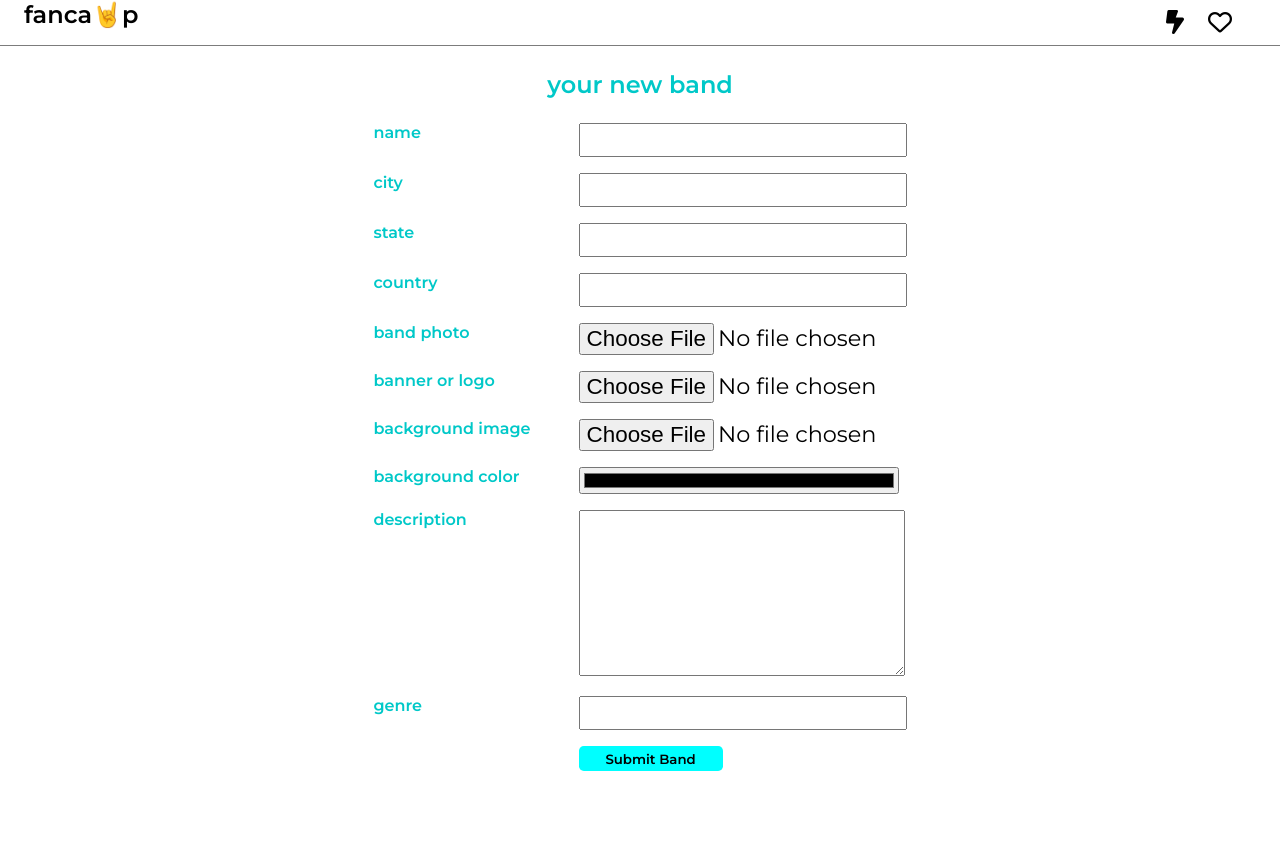
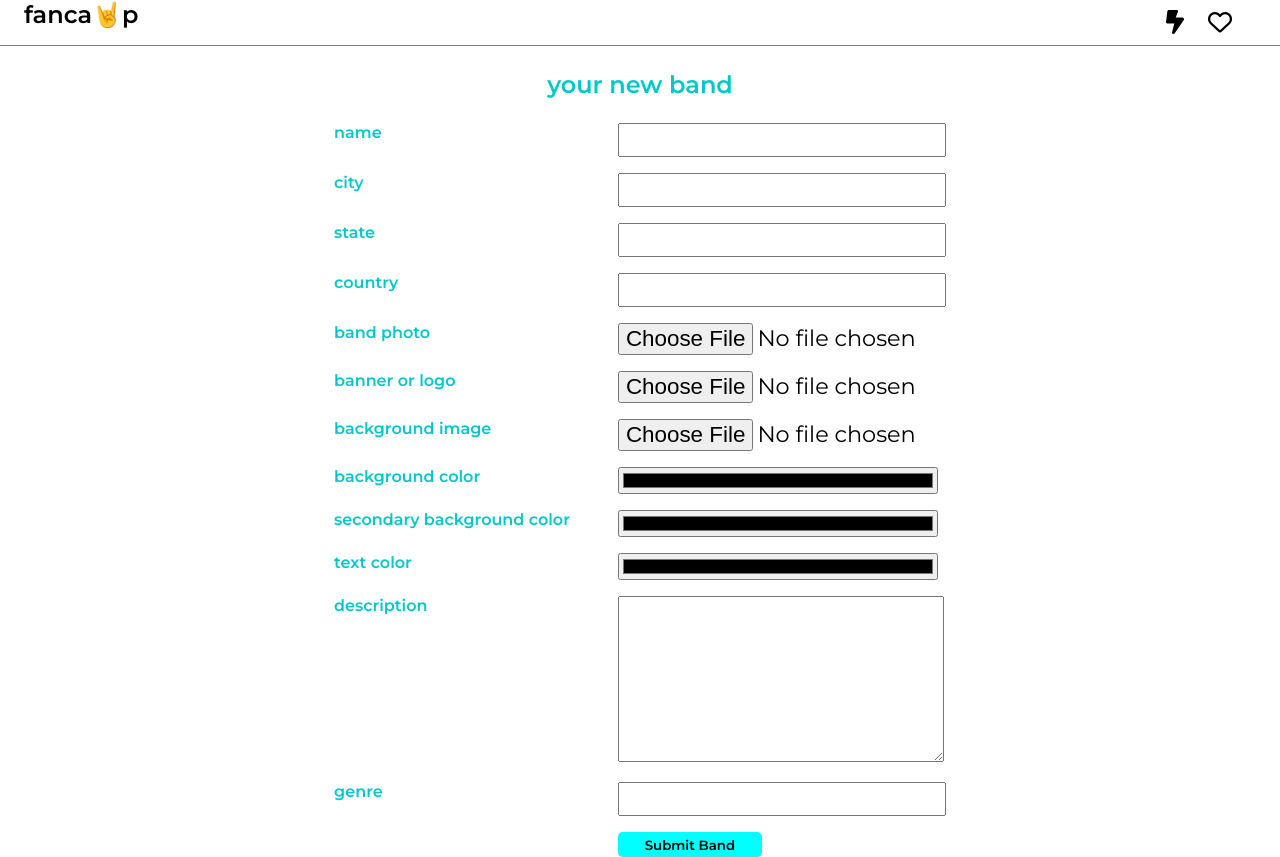
Before and after one commit to cludwell/capstone-project, a React (Create React App) app in the folder react-app/: page /bands/new in a window 1280 px wide. Before the commit the page ends 800 px from the top, so only its background shows below. Built offline with nearby package versions, Linux system fonts and the light colour scheme; no server answers; a web font is replaced by a local one.

Commit message:
footer on band deets page

```diff
--- a/react-app/src/components/BandDetails/BandDetails.css
+++ b/react-app/src/components/BandDetails/BandDetails.css
@@ -1,5 +1,7 @@
 .band-deets-page {
     display: flex;
+    flex-direction: column;
+    align-items: center;
     justify-content: center;
 }
 .band-deets-iterated-albums {
--- a/react-app/src/components/BandDetails/index.js
+++ b/react-app/src/components/BandDetails/index.js
@@ -4,6 +4,7 @@ import { useEffect } from 'react'
 import { useDispatch, useSelector } from 'react-redux'
 import { deleteBandCommand, fetchAllBands, fetchBandInfo } from '../../store/bands'
 import { authenticate } from '../../store/session'
+import Footer from '../Footer'
 
 export default function BandDetails() {
     const { bandId } = useParams()
@@ -34,7 +35,18 @@ export default function BandDetails() {
         history.push(`/bands/edit/${band.id}`)
     }
     return (
-        <div className='band-deets-page'>
+        <div className='band-deets-page'
+        style={
+            band.backgroundImage ? {
+            backgroundImage: `url(${band.backgroundImage})`,
+            backgroundSize: 'cover',
+            backgroundAttachment: 'fixed',
+            backgroundPosition: 'center',
+            // backgroundRepeat: 'no-repeat'
+        }
+        : band.backgroundColor ? {
+            backgroundColor: band.backgroundColor
+        } : null }>
         <div className='band-details-container'
                 style={{
                     backgroundColor: band.backgroundColorSecondary ? band.backgroundColorSecondary : null,
@@ -75,6 +87,7 @@ export default function BandDetails() {
 
         </div>
         </div>
+        <Footer/>
         </div>
     )
 }
--- a/react-app/src/components/BandFormPOST/index.js
+++ b/react-app/src/components/BandFormPOST/index.js
@@ -13,9 +13,11 @@ export default function BandFormPOST() {
     const [ country, setCountry ] = useState('')
     const [ artistImage, setArtistImage ] = useState(null)
     const [ bannerUrl, setBannerUrl ] = useState(null)
+    const [ description, setDescription ] = useState('')
     const [ backgroundImage, setBackgroundImage ] = useState(null)
-    const [ description, setDescription ] = useState('')
     const [ backgroundColor, setBackgroundColor ] = useState('')
+    const [ backgroundColorSecondary, setBackgroundColorSecondary ] = useState('')
+    const [ textColor, setTextColor ] = useState('')
     const [ genres, setGenres ] = useState('')
     const [ errors, setErrors] = useState({})
     const [ hasSubmitted, setHasSubmitted ] = useState(false)
@@ -32,16 +34,30 @@ export default function BandFormPOST() {
         if (!bannerUrl) err.bannerUrl = 'Please submit a band logo for your banner'
         if (!description || description.length < 30) err.description = 'Please enter a description of your band.'
         if (!genres || genres.length < 3) err.genres = 'Please enter some genres you could be categorized under.'
+        if (backgroundColorSecondary === textColor) err.textColor = 'Text color and secondary background color must be different to read text!'
         setErrors(err)
         return err
-    }, [name, city, state, country, artistImage, bannerUrl, description, genres])
+    }, [name, city, state, country, artistImage, bannerUrl, description, genres, backgroundColor, backgroundColorSecondary, textColor])
 
     const handleSubmit = e => {
         e.preventDefault();
         setHasSubmitted(true)
         if (Object.values(errors).length) return;
         else {
-            const newBand = {name, city, state, country, artist_image: artistImage, banner_url: bannerUrl, description, genres, background_image: backgroundImage}
+            const newBand = {
+                name,
+                city,
+                state,
+                country,
+                description,
+                genres,
+                artist_image: artistImage,
+                banner_url: bannerUrl,
+                background_image: backgroundImage,
+                background_color: backgroundColor,
+                background_color_secondary: backgroundColorSecondary,
+                text_color: textColor
+            }
             dispatch(startBand(newBand))
             history.push(`/users/${user.id}`)
         }
@@ -151,6 +167,30 @@ export default function BandFormPOST() {
     )}
     </div>
 
+    <label className='post-band-label'>secondary background color</label>
+
+    <div className='band-post-input-col'>
+    <input type='color' className='post-band-text-input'
+    value={backgroundColorSecondary} onChange={e => setBackgroundColorSecondary(e.target.value)}></input>
+    {hasSubmitted && Object.values(errors).length ? (
+        <p className='errors'>{errors.backgroundColorSecondary}</p>
+    ) : (
+        <p></p>
+    )}
+    </div>
+
+    <label className='post-band-label'>text color</label>
+
+    <div className='band-post-input-col'>
+    <input type='color' className='post-band-text-input'
+    value={textColor} onChange={e => setTextColor(e.target.value)}></input>
+    {hasSubmitted && Object.values(errors).length ? (
+        <p className='errors'>{errors.textColor}</p>
+    ) : (
+        <p></p>
+    )}
+    </div>
+
     <label className='post-band-label'>description</label>
 
     <div className='band-post-input-col'>
--- a/react-app/src/components/BandFormPut/index.js
+++ b/react-app/src/components/BandFormPut/index.js
@@ -16,6 +16,10 @@ export default function BandFormPut() {
     const [ artistImage, setArtistImage ] = useState('')
     const [ bannerUrl, setBannerUrl ] = useState('')
     const [ description, setDescription ] = useState('')
+    const [ backgroundImage, setBackgroundImage ] = useState(null)
+    const [ backgroundColor, setBackgroundColor ] = useState('')
+    const [ backgroundColorSecondary, setBackgroundColorSecondary ] = useState('')
+    const [ textColor, setTextColor ] = useState('')
     const [ genres, setGenres ] = useState('')
     const [ errors, setErrors] = useState({})
     const [ hasSubmitted, setHasSubmitted ] = useState(false)
@@ -32,20 +36,24 @@ export default function BandFormPut() {
         if (!bannerUrl) err.bannerUrl = 'Please submit a band logo for your banner'
         if (!description || description.length < 30) err.description = 'Please enter a description of your band.'
         if (!genres || genres.length < 3) err.genres = 'Please enter some genres you could be categorized under.'
+        if (backgroundColorSecondary === textColor) err.textColor = 'Text color and secondary background color must be different to read text!'
         setErrors(err)
         return err
-    }, [name, city, state, country, artistImage, bannerUrl, description, genres])
+    }, [name, city, state, country, artistImage, bannerUrl, description, genres, backgroundColor, backgroundColorSecondary, textColor])
 
     useEffect(() => {
         setName(bandState && bandState.name ? bandState.name : '')
         setCity(bandState && bandState.city ? bandState.city : '')
         setState(bandState && bandState.state ? bandState.state : '')
-        setBannerUrl(bandState && bandState.bannerUrl ? bandState.bannerUrl : '')
+        setBannerUrl(bandState && bandState.bannerUrl ? bandState.bannerUrl : null)
         setCountry(bandState && bandState.country ? bandState.country : '')
-        setArtistImage(bandState && bandState.artistImage ? bandState.artistImage : '')
+        setArtistImage(bandState && bandState.artistImage ? bandState.artistImage : null)
         setDescription(bandState && bandState.description ? bandState.description : '')
         setGenres(bandState && bandState.genres ? bandState.genres : '')
-
+        setBackgroundColor(bandState && bandState.backgroundColor ? bandState.backgroundColor : '')
+        setBackgroundColorSecondary(bandState && bandState.backgroundColorSecondary ? bandState.backgroundColorSecondary : '')
+        setTextColor(bandState && bandState.textColor ? bandState.textColor : '')
+        setBackgroundImage(bandState && bandState.backgroundImage ? bandState.backgroundImage : null)
     }, [bandState])
 
     const handleSubmit = e => {
@@ -53,7 +61,20 @@ export default function BandFormPut() {
         setHasSubmitted(true)
         if (Object.values(errors).length) return alert('Please correct errors')
         else {
-            const data = {name, city, state, country, artist_image: artistImage, banner_url: bannerUrl, description, genres}
+            const data = {
+                name,
+                city,
+                state,
+                country,
+                description,
+                genres,
+                artist_image: artistImage,
+                banner_url: bannerUrl,
+                background_image: backgroundImage,
+                background_color: backgroundColor,
+                background_color_secondary: backgroundColorSecondary,
+                text_color: textColor
+            }
             dispatch(editBandRequest(data, bandId))
             dispatch(fetchBandInfo(bandId))
             history.push(`/users/${user.id}`)
@@ -141,6 +162,55 @@ export default function BandFormPut() {
     )}
     </div>
 
+
+    <label className='post-band-label'>background image</label>
+
+    <div className='band-post-input-col'>
+    <input type='file' className='post-band-text-input'
+    accept='image/*' name='background_image' onChange={e => setBackgroundImage(e.target.files)} ></input>
+    {hasSubmitted && Object.values(errors).length ? (
+        <p className='errors'>{errors.backgroundImage}</p>
+    ) : (
+        <p></p>
+    )}
+    </div>
+
+    <label className='post-band-label'>background color</label>
+
+    <div className='band-post-input-col'>
+    <input type='color' className='post-band-text-input'
+    value={backgroundColor} onChange={e => setBackgroundColor(e.target.value)}></input>
+    {hasSubmitted && Object.values(errors).length ? (
+        <p className='errors'>{errors.backgroundColor}</p>
+    ) : (
+        <p></p>
+    )}
+    </div>
+
+    <label className='post-band-label'>secondary background color</label>
+
+    <div className='band-post-input-col'>
+    <input type='color' className='post-band-text-input'
+    value={backgroundColorSecondary} onChange={e => setBackgroundColorSecondary(e.target.value)}></input>
+    {hasSubmitted && Object.values(errors).length ? (
+        <p className='errors'>{errors.backgroundColorSecondary}</p>
+    ) : (
+        <p></p>
+    )}
+    </div>
+
+    <label className='post-band-label'>text color</label>
+
+    <div className='band-post-input-col'>
+    <input type='color' className='post-band-text-input'
+    value={textColor} onChange={e => setTextColor(e.target.value)}></input>
+    {hasSubmitted && Object.values(errors).length ? (
+        <p className='errors'>{errors.textColor}</p>
+    ) : (
+        <p></p>
+    )}
+    </div>
+
     <label className='post-band-label'>description</label>
 
     <div className='band-post-input-col'>
```
